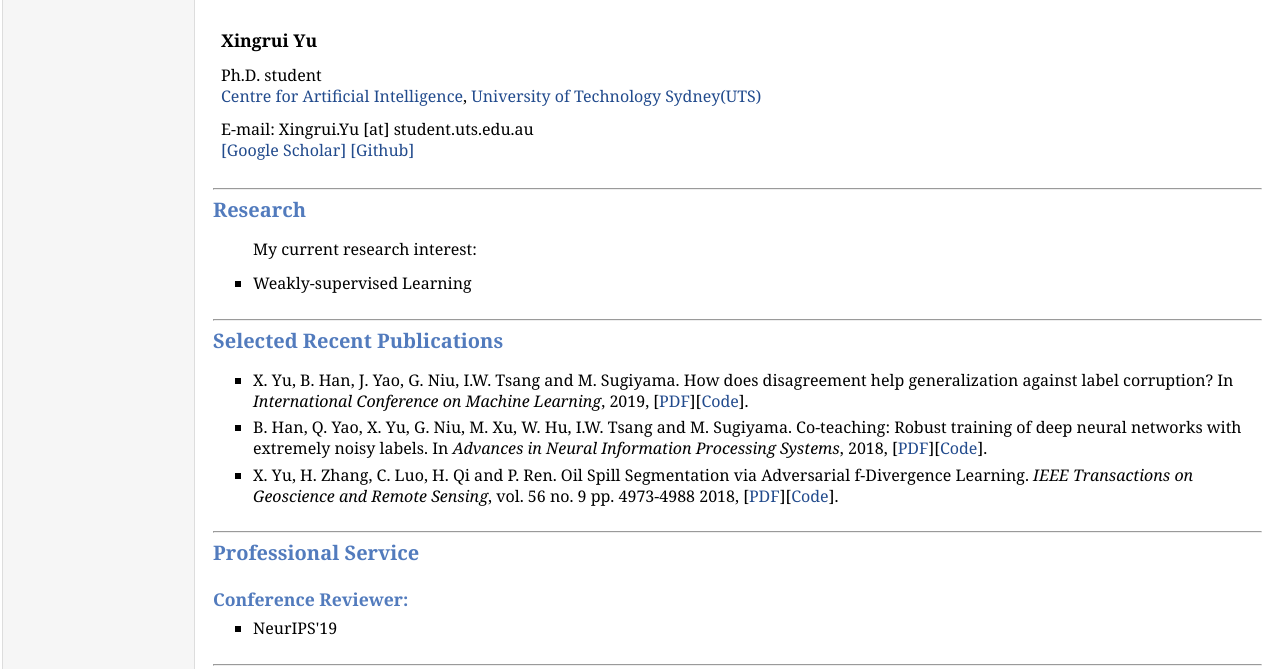
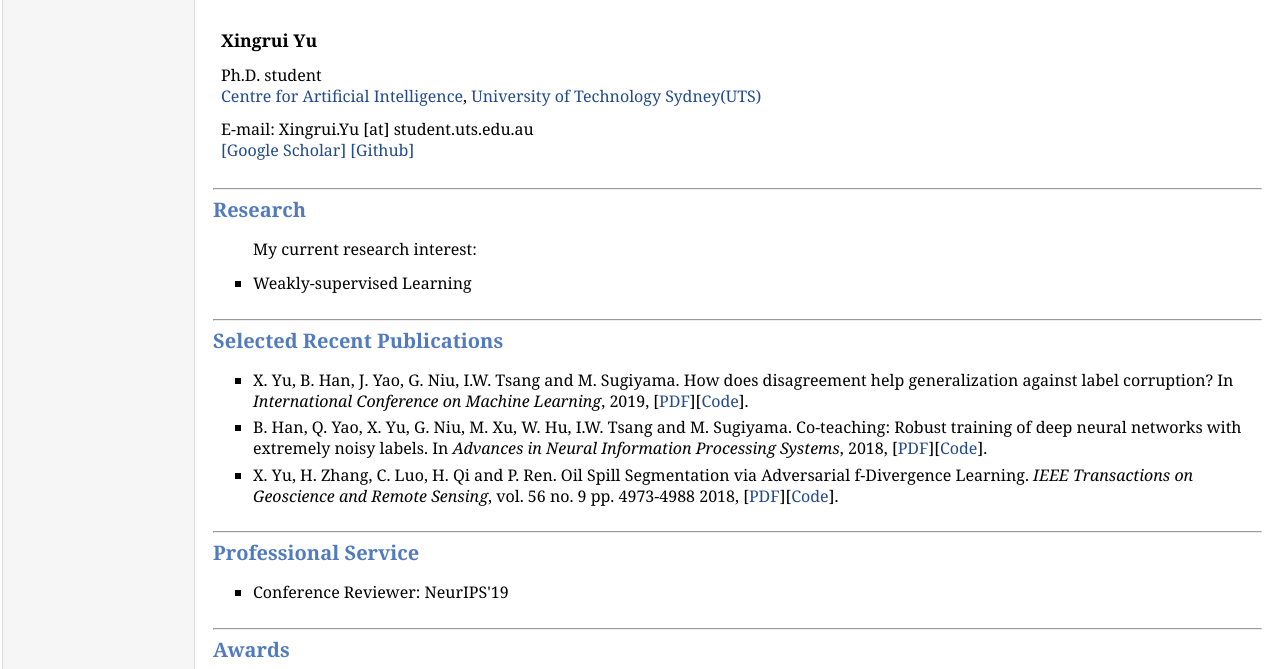
Before and after one commit to xingruiyu/xingruiyu.github.io, a plain HTML site: page index.html in a window 1280 px wide. Shown: the part 131-800 px from the top of the page. Drawn offline with Linux system fonts and the light colour scheme.

Commit message:
update service

```diff
--- a/index.html
+++ b/index.html
@@ -63,9 +63,8 @@
 
     <div>
         <h2><hr><a name="service"></a>Professional Service</h2>
-            <h3>Conference Reviewer:</h3>
             <ul>
-                <li><p> NeurIPS'19 </p></li>
+                <li><p> Conference Reviewer: NeurIPS'19 </p></li>
             </ul>
     </div>
 
```
